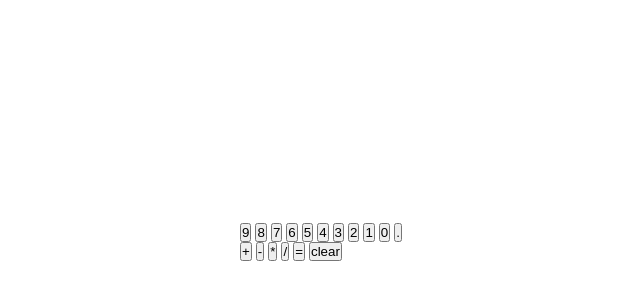
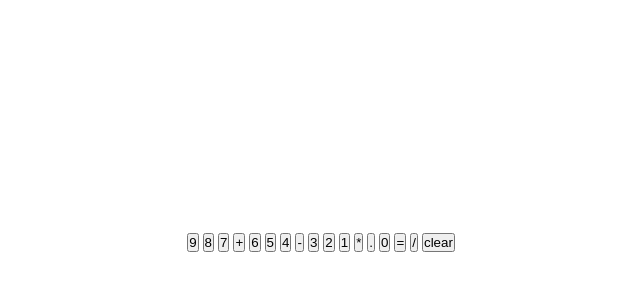
Before and after one commit to alexnoy/Calculator, a plain HTML site: page index.html in a window 1280 px wide. Shown: the part 158-458 px from the top of the page, without its empty margins (319-959 px from the left). Drawn offline with Linux system fonts and the light colour scheme.

Commit message:
Remove divs and move around buttons for styling
The styling was made easier by removing the outer 'container' divs from the numbers and operators, as well as moving them around to create a cleaner look.

```diff
--- a/index.html
+++ b/index.html
@@ -10,27 +10,23 @@
         <div id="calculator">
             <div id="display"></div>
             <div id="keypad">
-                <div id="numbers">
                 <button class="number" id="9">9</button>
                 <button class="number" id="8">8</button>
                 <button class="number" id="7">7</button>
+                <button class="operator" id="add">+</button>
                 <button class="number" id="6">6</button>
                 <button class="number" id="5">5</button>
                 <button class="number" id="4">4</button>
+                <button class="operator" id="subtract">-</button>
                 <button class="number" id="3">3</button>
                 <button class="number" id="2">2</button>
                 <button class="number" id="1">1</button>
+                <button class="operator" id="multiply">*</button>
+                <button class="number" id="decimal">.</button>
                 <button class="number" id="0">0</button>
-                    <button class="number" id="decimal">.</button>
-                </div>
-                <div id="operators">
-                    <button class="operator" id="add">+</button>
-                    <button class="operator" id="subtract">-</button>
-                    <button class="operator" id="multiply">*</button>
+                <button id="equals">=</button>
                 <button class="operator" id="divide">/</button>
-                    <button id="equals">=</button>
                 <button id="clear">clear</button>
-                </div>
             </div>
         </div>
         <script src="script.js"></script>
```
Lines whose indentation alone changed are shown as unchanged.
